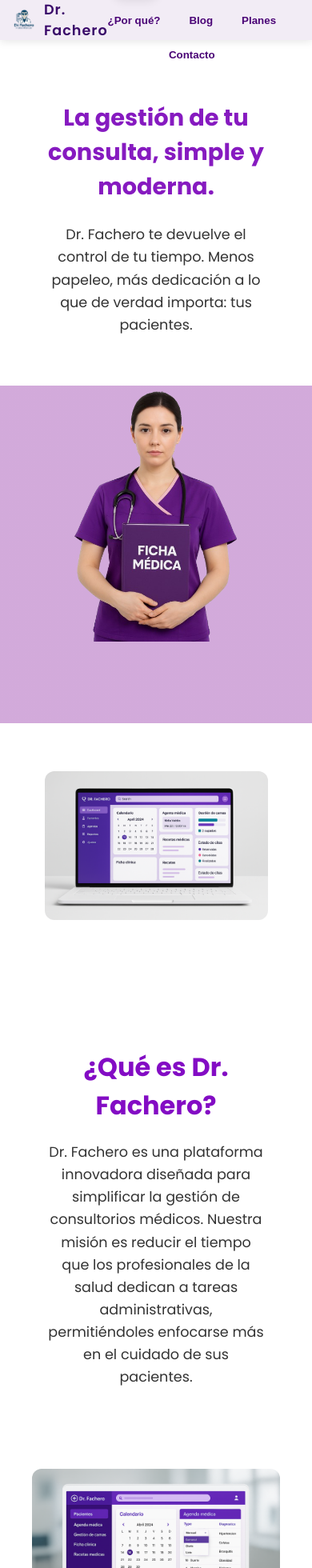
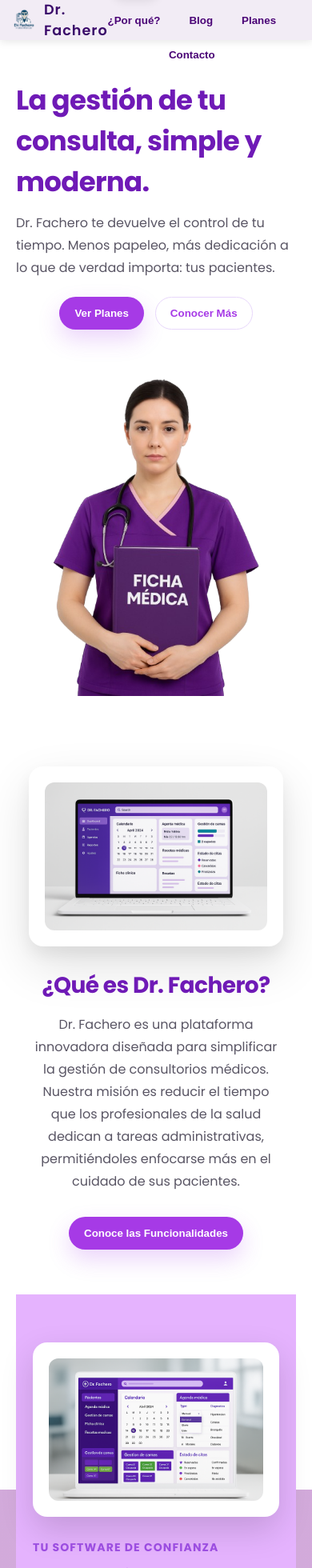
Before and after one commit to bluepoint25/dr_fachero-react-, a React (Vite) app: page / in a window 390 px wide. Shown: the top 1960 px of the page at 80% size. Built offline with nearby package versions, Linux system fonts and the light colour scheme.

Commit message:
arreglos

```diff
--- a/src/App.css
+++ b/src/App.css
@@ -21,7 +21,9 @@
 --------------------------------------------------*/
 * { box-sizing: border-box; }
 
-html, body { height: 100%; }
+html, body {
+  background: #fff;      /* ← fondo plano */
+}
 
 body {
   font-family: 'Poppins', ui-sans-serif, system-ui, -apple-system, Segoe UI, Roboto, Arial, sans-serif;
@@ -466,3 +468,240 @@ main {
 
   main { padding: 0 20px; }
 }
+.modal-backdrop {
+  position: fixed;
+  inset: 0;
+  background: rgba(0,0,0,.45);
+  display: grid;
+  place-items: center;
+  z-index: 2000;
+}
+.modal-card {
+  background: #fff;
+  border-radius: 16px;
+  box-shadow: 0 20px 60px rgba(0,0,0,.25);
+  width: min(520px, 92vw);
+  padding: 20px 22px;
+}
+.modal-card h3 { margin: 0 0 6px; color: #4a0376; }
+.modal-subtitle { margin: 0 0 10px; color: #555; }
+.modal-list { margin: 0 0 14px 0; padding-left: 18px; }
+.modal-actions { display: flex; justify-content: flex-end; gap: 10px; }
+/* ======= INICIO: HERO ======= */
+.home-hero {
+  display: grid;
+  grid-template-columns: 1.1fr 0.9fr;
+  align-items: center;
+  gap: 48px;
+  max-width: 1200px;
+  margin: 0 auto;
+  padding: 64px 0 32px;
+  text-align: left; /* override del main centrado */
+}
+
+.hero-title {
+  color: #6f1ab6;
+  font-weight: 900;
+  letter-spacing: -0.02em;
+  font-size: clamp(34px, 5vw, 64px);
+  margin: 0 0 12px;
+}
+
+.hero-text {
+  color: var(--color-text-soft);
+  font-size: clamp(16px, 1.3vw, 18px);
+  line-height: 1.75;
+  max-width: 640px;
+  margin: 0 0 22px;
+}
+
+.cta-group {
+  display: flex;
+  gap: 14px;
+  flex-wrap: wrap;
+}
+
+.btn-cta {
+  appearance: none;
+  border: 1px solid transparent;
+  border-radius: 9999px;
+  font-weight: 800;
+  padding: 12px 18px;
+  cursor: pointer;
+  transition: filter .15s ease, box-shadow .2s ease, transform .04s ease;
+}
+
+.btn-cta:active { transform: translateY(1px); }
+
+.btn-cta--primary {
+  background: var(--color-primary-strong);
+  color: #fff;
+  box-shadow: 0 12px 28px rgba(166,58,230,.22);
+}
+.btn-cta--primary:hover { filter: brightness(1.05); }
+
+.btn-cta--ghost {
+  background: #fff;
+  color: var(--color-primary-strong);
+  border-color: #e8d7fb;
+}
+.btn-cta--ghost:hover {
+  background: #faf5ff;
+  box-shadow: 0 8px 20px rgba(166,58,230,.12);
+}
+
+.hero-image img {
+  width: min(520px, 42vw);
+  height: auto;
+  display: block;
+  margin-left: auto;
+}
+
+/* Franja lila inferior con la enfermera */
+.hero-band {
+  background: var(--color-bg-light);
+  padding: 48px 0 72px;
+  text-align: center;
+  margin-top: 24px;
+}
+.hero-band img {
+  width: min(720px, 85vw);
+  height: auto;
+  display: inline-block;
+  filter: drop-shadow(0 18px 42px rgba(0,0,0,.12));
+}
+
+/* Responsive */
+@media (max-width: 980px) {
+  .home-hero { grid-template-columns: 1fr; padding-top: 40px; }
+  .hero-image img { margin: 0 auto; width: min(560px, 70vw); }
+  .cta-group { justify-content: center; }
+}
+/* ====== ABOUT SPLIT (imagen izq + texto der) ====== */
+.about-split {
+  max-width: 1200px;
+  margin: 0 auto;
+  padding: 72px 16px;
+  display: grid;
+  grid-template-columns: 1.05fr 0.95fr;   /* imagen | texto */
+  gap: 56px;
+  align-items: center;
+  background: #fff; /* fondo limpio como tu mock */
+}
+
+/* Tarjeta que envuelve la imagen del laptop */
+.about-mock {
+  margin: 0;
+  background: #ffffff;
+  border-radius: 18px;
+  padding: 20px;
+  box-shadow:
+    0 10px 20px rgba(0,0,0,.06),
+    0 24px 60px rgba(0,0,0,.12); /* sombra suave y profunda */
+}
+.about-mock img {
+  display: block;
+  width: min(640px, 44vw);
+  height: auto;
+  border-radius: 12px; /* esquinas suaves del mock */
+}
+
+/* Texto derecha */
+.about-text { text-align: left; }
+.about-title {
+  color: #6f1ab6;                  /* morado titular */
+  font-weight: 900;
+  font-size: clamp(28px, 4.6vw, 44px);
+  letter-spacing: -0.02em;
+  margin: 0 0 14px;
+}
+.about-lead {
+  color: var(--color-text-soft);
+  line-height: 1.75;
+  font-size: clamp(16px, 1.5vw, 18px);
+  margin: 0 0 22px;
+  max-width: 62ch;
+}
+
+.about-cta {
+  /* si ya tienes .btn-cta --primary, solo dejamos margen */
+  margin-top: 8px;
+}
+
+/* Responsive */
+@media (max-width: 980px) {
+  .about-split {
+    grid-template-columns: 1fr;
+    gap: 28px;
+    padding: 56px 16px;
+  }
+  .about-mock img { width: min(760px, 92vw); }
+  .about-text { text-align: center; }
+  .about-lead { margin-left: auto; margin-right: auto; }
+}
+/* ===== WHY SPLIT (texto der + imagen izq) ===== */
+.why-split {
+  background: var(--color-bg-light);   /* lila suave */
+  padding: 80px 10%;
+  display: grid;
+  grid-template-columns: 1.05fr 0.95fr; /* imagen | texto */
+  gap: 48px;
+  align-items: center;
+}
+
+/* Imagen en tarjeta con sombra */
+.why-mock {
+  margin: 0;
+  background: #fff;
+  border-radius: 18px;
+  padding: 20px;
+  box-shadow: 0 16px 40px rgba(0,0,0,.15);
+  display: flex;
+  justify-content: center;
+}
+.why-mock img {
+  width: 100%;
+  height: auto;
+  border-radius: 12px;
+}
+
+/* Texto */
+.why-text { text-align: left; }
+.why-eyebrow {
+  text-transform: uppercase;
+  letter-spacing: .08em;
+  font-weight: 700;
+  color: #9b4de0;
+  margin: 0 0 8px;
+  font-size: 14px;
+}
+.why-title {
+  color: #6f1ab6;
+  font-weight: 900;
+  font-size: clamp(28px, 4.5vw, 42px);
+  margin: 0 0 12px;
+}
+.why-lead {
+  color: var(--color-text-soft);
+  line-height: 1.75;
+  margin: 0 0 18px;
+  max-width: 60ch;
+}
+.why-list {
+  list-style: none;
+  padding: 0;
+  margin: 0;
+}
+.why-list li { margin: 8px 0; }
+
+/* Responsive */
+@media (max-width: 960px) {
+  .why-split {
+    grid-template-columns: 1fr;
+    padding: 60px 6%;
+    gap: 28px;
+    text-align: center;
+  }
+  .why-mock { order: -1; }
+  .why-list { display: inline-block; text-align: left; }
+}
--- a/src/App.jsx
+++ b/src/App.jsx
@@ -43,10 +43,10 @@ function App() {
 
       {/* Contenido principal (el CSS ya deja margen-top por la barra) */}
       <main>
-        {pagina === "inicio" && <Welcome />}
+        {pagina === "inicio" && <Welcome setPagina={setPagina} />}
         {pagina === "funcionalidades" && <Funcionalidades />}
         {pagina === "porque" && <Porque setPagina={setPagina} />}
-        {pagina === "blog" && <Blog />}7
+        {pagina === "blog" && <Blog />}
         {pagina === "planes" && <PLanes />}
         {pagina === "contacto" && <Contacto />}
       </main>
--- a/src/pages/Contacto.jsx
+++ b/src/pages/Contacto.jsx
@@ -1,6 +1,10 @@
 import { useForm } from "react-hook-form";
+import { useState, useMemo } from "react";
 
 export default function Contacto() {
+  const [modalOpen, setModalOpen] = useState(false);
+  const [modalLines, setModalLines] = useState([]);
+
   const {
     register,
     handleSubmit,
@@ -8,10 +12,52 @@ export default function Contacto() {
     formState: { errors, isSubmitting, isSubmitSuccessful },
   } = useForm();
 
-  const onSubmit = async () => {
+  const onValid = async () => {
+    // Simula espera (tu comportamiento actual)
     await new Promise((r) => setTimeout(r, 800));
     reset();
   };
+
+  const onInvalid = (errs) => {
+    // Orden amistoso para mostrar mensajes
+    const order = [
+      "nombre",
+      "apellido",
+      "clinica",
+      "profesionales",
+      "email",
+      "telefono",
+      "mensaje",
+    ];
+    const labels = {
+      nombre: "Nombre",
+      apellido: "Apellido",
+      clinica: "Nombre de clínica",
+      profesionales: "Nº de profesionales",
+      email: "Correo laboral",
+      telefono: "Número de teléfono",
+      mensaje: "Mensaje",
+    };
+
+    const lines = order
+      .filter((k) => errs[k])
+      .map((k) => `• ${labels[k]}: ${errs[k]?.message ?? "Dato inválido"}`);
+
+    // Por si aparece algún error no listado en 'order'
+    Object.keys(errs).forEach((k) => {
+      if (!order.includes(k)) {
+        lines.push(`• ${k}: ${errs[k]?.message ?? "Dato inválido"}`);
+      }
+    });
+
+    setModalLines(lines.length ? lines : ["• Verifica los datos ingresados."]);
+    setModalOpen(true);
+  };
+
+  const modalTitle = useMemo(() => {
+    const count = modalLines.length;
+    return count > 1 ? "Verifique los datos:" : "Verifique el dato:";
+  }, [modalLines]);
 
   return (
     <section className="contacto-page">
@@ -51,7 +97,10 @@ export default function Contacto() {
         </div>
 
         {/* DERECHA: tarjeta con formulario */}
-        <form className="contact-form-card" onSubmit={handleSubmit(onSubmit)}>
+        <form
+          className="contact-form-card"
+          onSubmit={handleSubmit(onValid, onInvalid)}
+        >
           <h2>Obtén más información</h2>
 
           <div className="form-row">
@@ -63,7 +112,7 @@ export default function Contacto() {
                 autoComplete="given-name"
                 aria-required="true"
                 aria-invalid={!!errors.nombre}
-                {...register("nombre", { required: "Obligatorio" })}
+                {...register("nombre", { required: "El Nombre es Obligatorio" })}
                 className={errors.nombre ? "input-error" : ""}
                 disabled={isSubmitting}
               />
@@ -80,7 +129,9 @@ export default function Contacto() {
                 autoComplete="family-name"
                 aria-required="true"
                 aria-invalid={!!errors.apellido}
-                {...register("apellido", { required: "Obligatorio" })}
+                {...register("apellido", {
+                  required: "El Apellido es Obligatorio",
+                })}
                 className={errors.apellido ? "input-error" : ""}
                 disabled={isSubmitting}
               />
@@ -99,7 +150,9 @@ export default function Contacto() {
                 autoComplete="organization"
                 aria-required="true"
                 aria-invalid={!!errors.clinica}
-                {...register("clinica", { required: "Obligatorio" })}
+                {...register("clinica", {
+                  required: "Nombre de clínica Obligatorio",
+                })}
                 className={errors.clinica ? "input-error" : ""}
                 disabled={isSubmitting}
               />
@@ -117,7 +170,7 @@ export default function Contacto() {
                 aria-required="true"
                 aria-invalid={!!errors.profesionales}
                 {...register("profesionales", {
-                  required: "Obligatorio",
+                  required: "Numeros Obligatorios",
                   pattern: { value: /^[0-9]+$/, message: "Solo números" },
                 })}
                 className={errors.profesionales ? "input-error" : ""}
@@ -141,7 +194,7 @@ export default function Contacto() {
                 aria-required="true"
                 aria-invalid={!!errors.email}
                 {...register("email", {
-                  required: "Obligatorio",
+                  required: "El Email es Obligatorio",
                   pattern: {
                     value: /^[^\s@]+@[^\s@]+\.[^\s@]+$/,
                     message: "Correo inválido",
@@ -160,8 +213,15 @@ export default function Contacto() {
 
               <div className="phone-group">
                 {/* Etiqueta accesible para el selector de país */}
-                <label htmlFor="pais" className="sr-only">País</label>
-                <select id="pais" defaultValue="CL" {...register("pais")} disabled={isSubmitting}>
+                <label htmlFor="pais" className="sr-only">
+                  País
+                </label>
+                <select
+                  id="pais"
+                  defaultValue="CL"
+                  {...register("pais")}
+                  disabled={isSubmitting}
+                >
                   <option value="CL">Chile (+56)</option>
                   <option value="AR">Argentina (+54)</option>
                   <option value="PE">Perú (+51)</option>
@@ -177,7 +237,10 @@ export default function Contacto() {
                   aria-invalid={!!errors.telefono}
                   {...register("telefono", {
                     required: "El número de teléfono es obligatorio.",
-                    pattern: { value: /^[0-9]{8,15}$/, message: "Formato inválido" },
+                    pattern: {
+                      value: /^[0-9]{8,15}$/,
+                      message: "Formato inválido",
+                    },
                   })}
                   className={errors.telefono ? "input-error" : ""}
                   disabled={isSubmitting}
@@ -208,8 +271,41 @@ export default function Contacto() {
             <p className="form-ok">¡Gracias! Te contactaremos pronto.</p>
           )}
         </form>
+      </div>
 
-      </div>
+      {/* MODAL DE ERRORES */}
+      {modalOpen && (
+        <div
+          className="modal-backdrop"
+          role="dialog"
+          aria-modal="true"
+          aria-labelledby="modal-title"
+          onClick={() => setModalOpen(false)}
+        >
+          <div
+            className="modal-card"
+            onClick={(e) => e.stopPropagation()}
+            role="document"
+          >
+            <h3 id="modal-title">Verifique los datos</h3>
+            <p className="modal-subtitle">{modalTitle}</p>
+            <ul className="modal-list">
+              {modalLines.map((line, idx) => (
+                <li key={idx}>{line}</li>
+              ))}
+            </ul>
+            <div className="modal-actions">
+              <button
+                type="button"
+                onClick={() => setModalOpen(false)}
+                className="btn btn--primary"
+              >
+                Entendido
+              </button>
+            </div>
+          </div>
+        </div>
+      )}
     </section>
   );
 }
--- a/src/pages/Welcome.jsx
+++ b/src/pages/Welcome.jsx
@@ -4,76 +4,108 @@
 // Contiene la introducción, imágenes informativas y un
 // banner animado (gif) al final.
 // -------------------------------------------------------
-
 import imgprincipal from "../assets/draenmaorada3.png"; // Imagen principal (doctora)
 import ficha from "../assets/drficha2.png";              // Imagen de ficha médica
 import ficha2 from "../assets/ficha3.png";               // Segunda ficha informativa
 import gif from "../assets/fiestas_real.gif";      // Banner animado
 
-function Welcome() {
+function Welcome({ setPagina }) {
   return (
-    <main>
+    <>
       {/* -------------------------------------------- */}
       {/* 1️⃣ Hero principal: título + texto + imagen */}
       {/* -------------------------------------------- */}
-      <section className="contenedor-titulo">
-        <div>
-          <h1 className="titulo_principal">
+      <section className="home-hero">
+        <div className="hero-content">
+          <h1 className="hero-title">
             La gestión de tu consulta, simple y moderna.
           </h1>
-          <p>
+          <p className="hero-text">
             Dr. Fachero te devuelve el control de tu tiempo. Menos papeleo, más
             dedicación a lo que de verdad importa: tus pacientes.
           </p>
+
+          <div className="cta-group">
+            <button
+              type="button"
+              className="btn-cta btn-cta--primary"
+              onClick={() => setPagina("planes")}
+            >
+              Ver Planes
+            </button>
+
+            <button
+              type="button"
+              className="btn-cta btn-cta--ghost"
+              onClick={() => setPagina("porque")}
+            >
+              Conocer Más
+            </button>
+          </div>
         </div>
 
-        {/* Imagen lateral del hero */}
-        <img
-          src={imgprincipal}
-          alt="Imagen de bienvenida"
-          className="imagen-principal"
-        />
+        <div className="hero-image">
+          <img src={imgprincipal} alt="Profesional de salud con ficha" />
+        </div>
       </section>
 
       {/* -------------------------------------------- */}
       {/* 2️⃣ Ficha informativa principal */}
       {/* -------------------------------------------- */}
-      <div className="ficha">
-        <img src={ficha} alt="Ficha médica" />
-      </div>
+        {/* Sección: imagen izquierda + texto derecha */}
+        <section className="about-split">
+          {/* Columna 1: imagen en tarjeta */}
+          <figure className="about-mock">
+            <img src={ficha} alt="Vista del panel Dr. Fachero" />
+          </figure>
 
-      <section className="texto-ficha">
-        <h2>¿Qué es Dr. Fachero?</h2>
-        <p>
-          Dr. Fachero es una plataforma innovadora diseñada para simplificar la
-          gestión de consultorios médicos. Nuestra misión es reducir el tiempo
-          que los profesionales de la salud dedican a tareas administrativas,
-          permitiéndoles enfocarse más en el cuidado de sus pacientes.
-        </p>
-      </section>
+          {/* Columna 2: texto + CTA */}
+          <div className="about-text">
+            <h2 className="about-title">¿Qué es Dr. Fachero?</h2>
+            <p className="about-lead">
+              Dr. Fachero es una plataforma innovadora diseñada para simplificar la
+              gestión de consultorios médicos. Nuestra misión es reducir el tiempo que
+              los profesionales de la salud dedican a tareas administrativas, permitiéndoles
+              enfocarse más en el cuidado de sus pacientes.
+            </p>
+
+            <button
+              type="button"
+              className="btn-cta btn-cta--primary about-cta"
+              onClick={() => setPagina("funcionalidades")}
+            >
+              Conoce las Funcionalidades
+            </button>
+          </div>
+        </section>
 
       {/* -------------------------------------------- */}
       {/* 3️⃣ Segunda sección con ficha complementaria */}
       {/* -------------------------------------------- */}
-      <div className="ficha2">
-        <img src={ficha2} alt="Ficha informativa adicional" />
-      </div>
+<section className="why-split">
+  {/* Columna izquierda: imagen en “tarjeta” */}
+  <figure className="why-mock">
+    <img src={ficha2} alt="Panel Dr. Fachero" />
+  </figure>
 
-      <section className="texto-ficha2">
-        <h3>TU SOFTWARE DE CONFIANZA</h3>
-        <h2>¿Por qué elegir Dr. Fachero?</h2>
-        <p>
-          Con Dr. Fachero, los médicos pueden gestionar citas, historiales
-          clínicos y facturación de manera eficiente y segura. Nuestra
-          plataforma es fácil de usar y accesible desde cualquier dispositivo.
-          <br />
-          ✅ Un solo software, todos tus procesos integrados.
-          <br />
-          🔒 Hosting seguro en servidores certificados.
-          <br />
-          💬 Soporte local y personalizado.
-        </p>
-      </section>
+  {/* Columna derecha: texto limpio + bullets reales */}
+  <div className="why-text">
+    <p className="why-eyebrow">Tu software de confianza</p>
+    <h2 className="why-title">¿Por qué elegir Dr. Fachero?</h2>
+    <p className="why-lead">
+      Con Dr. Fachero, los médicos pueden gestionar citas, historiales clínicos
+      y facturación de manera eficiente y segura. Nuestra plataforma es fácil
+      de usar y accesible desde cualquier dispositivo.
+    </p>
+
+    <ul className="why-list">
+      <li>✅ Un solo software, todos tus procesos integrados.</li>
+      <li>🔒 Hosting seguro en servidores certificados.</li>
+      <li>💬 Soporte local y personalizado.</li>
+    </ul>
+  </div>
+</section>
+
 
       {/* -------------------------------------------- */}
       {/* 4️⃣ Banner animado final (GIF) */}
@@ -81,7 +113,7 @@ function Welcome() {
       <div className="gif">
         <img src={gif} alt="Banner Halloween" />
       </div>
-    </main>
+    </>
   );
 }
 
```
